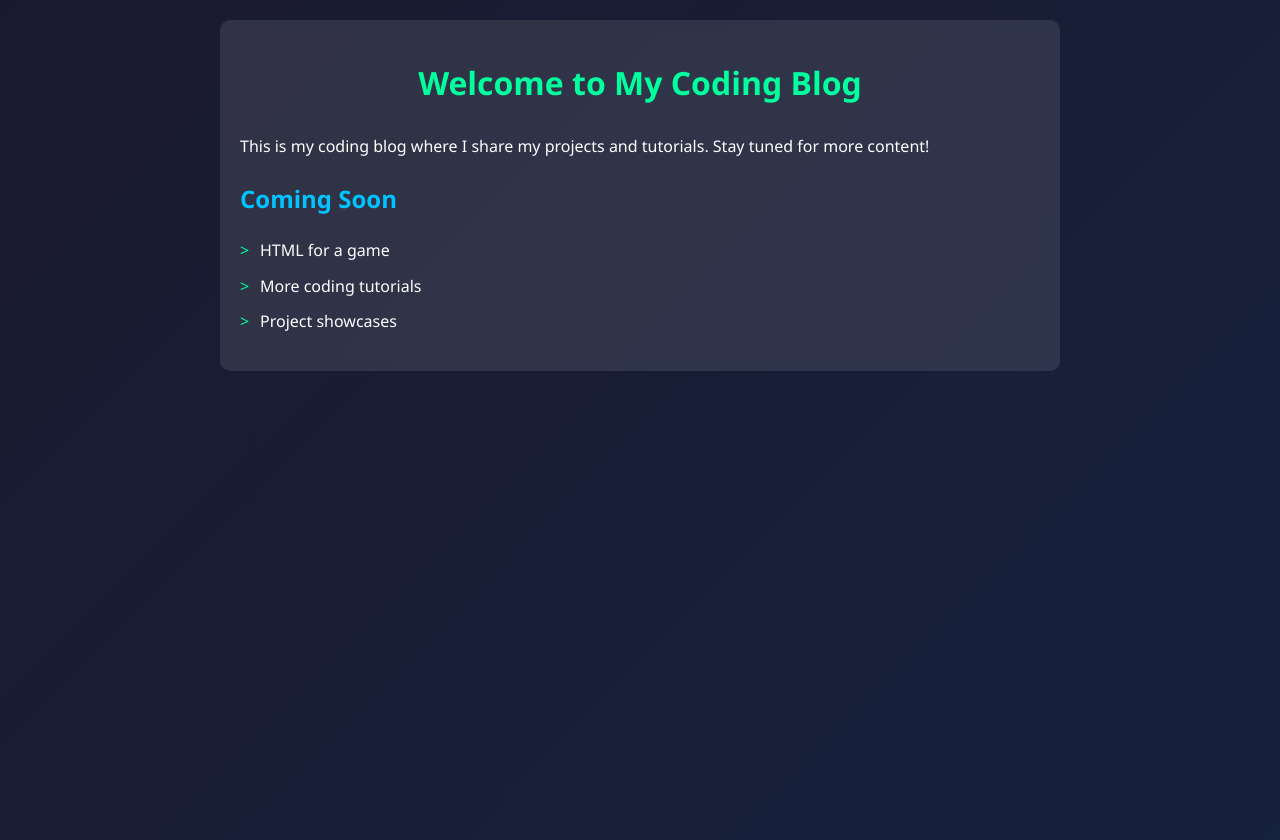
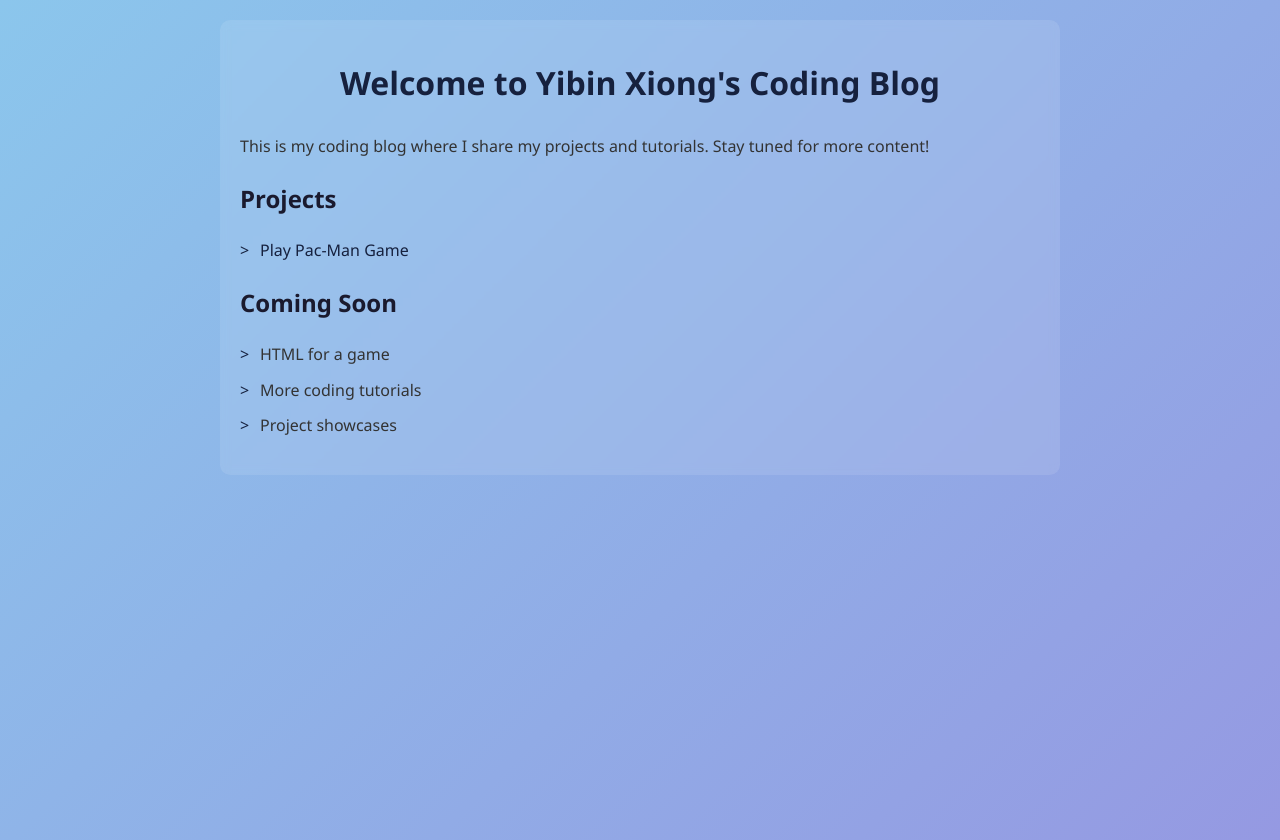
Before and after one commit to yibin-uni/coding-blog, a plain HTML site: page index.html in a window 1280 px wide. Drawn offline with Linux system fonts and the light colour scheme.

Commit message:
added PacMan

```diff
--- a/index.html
+++ b/index.html
@@ -10,8 +10,9 @@
             margin: 0;
             padding: 20px;
             min-height: 100vh;
-            background: linear-gradient(135deg, #1a1a2e, #16213e);
-            color: #fff;
+            background-color: #8BC6EC;
+            background-image: linear-gradient(135deg, #8BC6EC 0%, #9599E2 100%);
+            color: #333;
         }
         .container {
             max-width: 800px;
@@ -22,12 +23,12 @@
             backdrop-filter: blur(5px);
         }
         h1 {
-            color: #00ff9d;
+            color: #16213e;
             text-align: center;
             margin-bottom: 30px;
         }
         h2 {
-            color: #00c3ff;
+            color: #1a1a2e;
         }
         .content {
             line-height: 1.6;
@@ -45,15 +46,20 @@
             content: ">";
             position: absolute;
             left: 0;
-            color: #00ff9d;
+            color: #16213e;
         }
     </style>
 </head>
 <body>
     <div class="container">
-        <h1>Welcome to My Coding Blog</h1>
+        <h1>Welcome to Yibin Xiong's Coding Blog</h1>
         <div class="content">
             <p>This is my coding blog where I share my projects and tutorials. Stay tuned for more content!</p>
+
+            <h2>Projects</h2>
+            <ul>
+                <li><a href="pacman.html" style="color: #16213e; text-decoration: none;">Play Pac-Man Game</a></li>
+            </ul>
 
             <h2>Coming Soon</h2>
             <ul>
```
